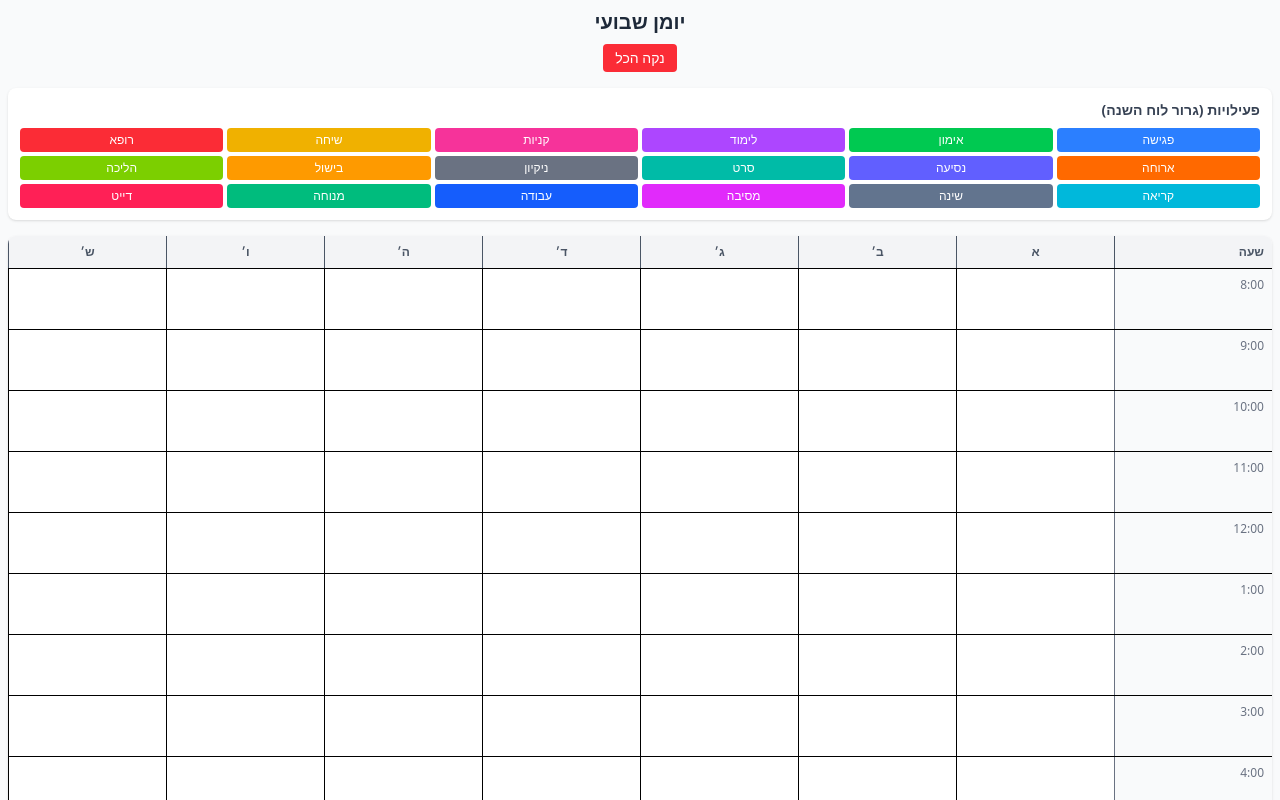
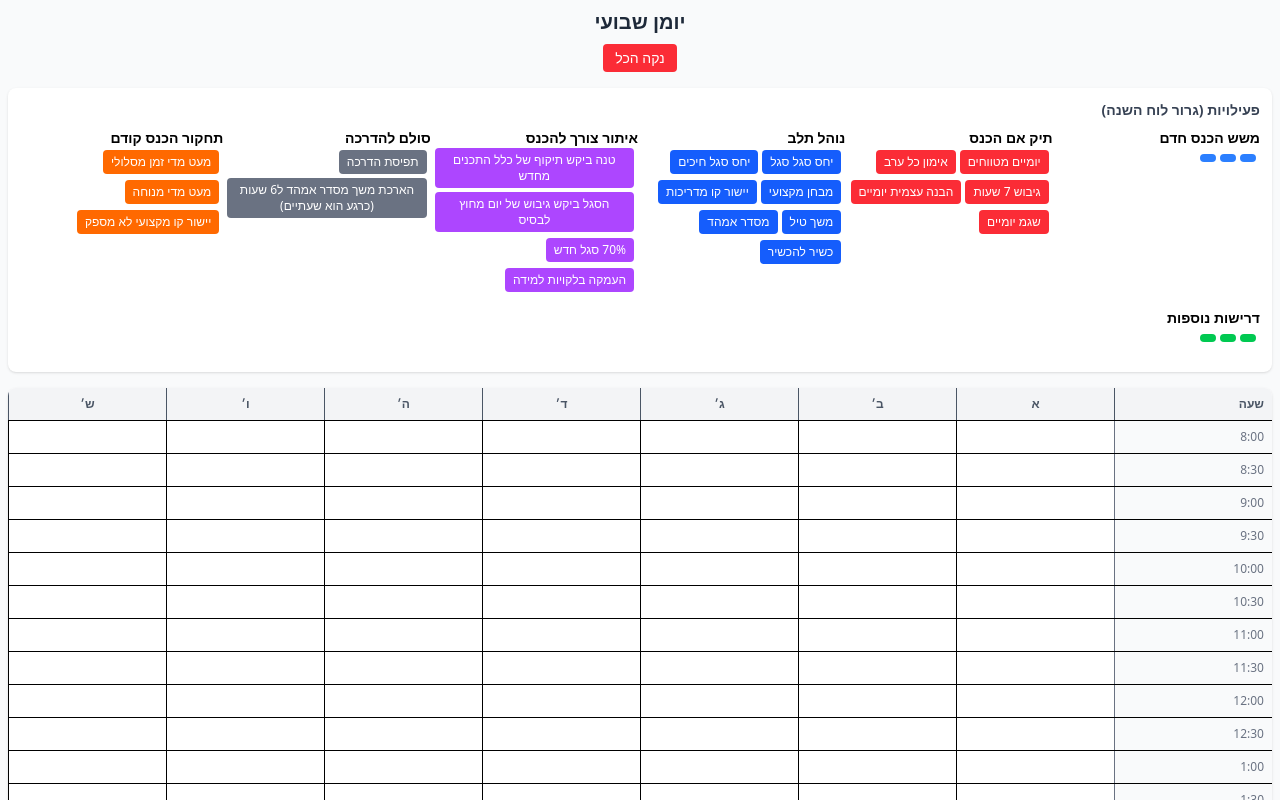
Before and after one commit to rfblxekt343/calender-new, a React (Vite) app: page / in a window 1280 px wide. Shown: the top 800 px of the page. Built offline with nearby package versions, Linux system fonts and the light colour scheme.

Commit message:
newest commit

```diff
--- a/src/App.jsx
+++ b/src/App.jsx
@@ -1,9 +1,22 @@
 import WeeklyCalendar from "./components/WeeklyCalneder"
-
+import { useEffect } from 'react';
+import { useState } from "react";
 
 function App() {
+const [showAlert, setShowAlert] = useState(false);
+  useEffect(() => {
+    const timer = setTimeout(() => {
+      setShowAlert(true);
+    }, 3000);
+
+    return () => clearTimeout(timer); // Cleanup the timer if the component unmounts
+  }, []);
+
   return (
-   <WeeklyCalendar/>
+   <>
+     <WeeklyCalendar/>
+     {showAlert && <div className="alert">Hello after 3 seconds!</div>}
+   </>
   )
 }
 
--- a/src/components/WeeklyCalneder.jsx
+++ b/src/components/WeeklyCalneder.jsx
@@ -5,33 +5,68 @@ const WeeklyCalendar = () => {
   const [draggedItem, setDraggedItem] = useState(null);
 
   const days = ['א', 'ב׳', 'ג׳', 'ד׳', 'ה׳', 'ו׳', 'ש׳']; // Mon-Sun in Hebrew
-  const hours = Array.from({ length: 14 }, (_, i) => i + 8); // 8 AM to 9 PM
+  const startHour = 8; // 8 AM
+  const endHour = 21;   // 9 PM
+  const timeIncrements = 0.5; // Half-hour increments
+  const hours = Array.from({ length: (endHour - startHour) / timeIncrements * 2 }, (_, i) => startHour + i * timeIncrements);
 
-  const wordBank = [
-    { text: 'פגישה', color: 'bg-blue-500' },
-    { text: 'אימון', color: 'bg-green-500' },
-    { text: 'לימוד', color: 'bg-purple-500' },
-    { text: 'קניות', color: 'bg-pink-500' },
-    { text: 'שיחה', color: 'bg-yellow-500' },
-    { text: 'רופא', color: 'bg-red-500' },
-    { text: 'ארוחה', color: 'bg-orange-500' },
-    { text: 'נסיעה', color: 'bg-indigo-500' },
-    { text: 'סרט', color: 'bg-teal-500' },
-    { text: 'ניקיון', color: 'bg-gray-500' },
-    { text: 'בישול', color: 'bg-amber-500' },
-    { text: 'הליכה', color: 'bg-lime-500' },
-    { text: 'קריאה', color: 'bg-cyan-500' },
-    { text: 'שינה', color: 'bg-slate-500' },
-    { text: 'מסיבה', color: 'bg-fuchsia-500' },
-    { text: 'עבודה', color: 'bg-blue-600' },
-    { text: 'מנוחה', color: 'bg-emerald-500' },
-    { text: 'דייט', color: 'bg-rose-500' }
+  const contentsTypes = [
+    { value: 'פיקודי', color: 'bg-blue-400' },
+    { value: 'הדרכתי', color: 'bg-green-400' },
+    { value: 'מקצועי', color: 'bg-purple-400' },
+    { value: 'לוגיסיטי', color: 'bg-orange-400' }
+  ];
+  // Define 7 small banks, each with a title, color, and items
+  const wordBanks = [
+    {
+      title: 'משש הכנס חדם',
+      color: 'bg-blue-500',
+      items: ['', '', '']
+    },
+    {
+      title: 'תיק אם הכנס',
+      color: 'bg-red-500',
+      items: ['יומיים מטווחים', 'אימון כל ערב', 'גיבוש 7 שעות','הבנה עצמית יומיים','שגמ יומיים']
+    },
+    {
+      title: 'נוהל תלב',
+      color: 'bg-blue-600',
+      items: ['יחס סגל סגל', 'יחס סגל חיכים', 'מבחן מקצועי','יישור קו מדריכות', 'משך טיל','מסדר אמהד','כשיר להכשיר']
+    },
+    {
+      title: 'איתור צורך להכנס',
+      color: 'bg-purple-500',
+      items: ['טנה ביקש תיקוף של כלל התכנים מחדש', 'הסגל ביקש גיבוש של יום מחוץ לבסיס','70% סגל חדש','העמקה בלקויות למידה']
+    },
+    {
+      title: 'סולם להדרכה',
+      color: 'bg-gray-500',
+      items: ['תפיסת הדרכה', 'הארכת משך מסדר אמהד ל6 שעות (כרגע הוא שעתיים)']
+    },
+    {
+      title: 'תחקור הכנס קודם',
+      color: 'bg-orange-500',
+      items: ['מעט מדי זמן מסלולי', 'מעט מדי מנוחה','יישור קו מקצועי לא מספק']
+    },
+    {
+      title: 'דרישות נוספות',
+      color: 'bg-green-500',
+      items: ['', '', '']
+    }
   ];
 
   const formatHour = (hour) => {
-    if (hour === 12) return '12:00';
-    if (hour > 12) return `${hour - 12}:00`;
-    return `${hour}:00`;
+    const hourInt = Math.floor(hour);
+    const minutes = (hour % 1) * 60;
+
+    let displayHour = hourInt === 12 ? '12' : (hourInt > 12 ? hourInt - 12 : hourInt).toString();
+    let displayMinutes = minutes === 0 ? '00' : minutes.toString();
+
+    return `${displayHour}:${displayMinutes}`;
+  };
+
+    const generateKey = (day, hour) => {
+        return `${day}-${hour}`;
     };
 
   const handleDragStart = (e, item) => {
@@ -47,7 +82,7 @@ const WeeklyCalendar = () => {
  const handleDrop = (e, day, hour) => {
     e.preventDefault();
     if (draggedItem) {
-      const key = `${day}-${hour}`;
+        const key = generateKey(day, hour);
         const newItem = {
             ...draggedItem,
             id: Date.now() + Math.random()
@@ -62,8 +97,9 @@ const WeeklyCalendar = () => {
     }
 };
 
+
   const removeItem = (day, hour, itemId) => {
-    const key = `${day}-${hour}`;
+       const key = generateKey(day, hour);
     setCalendarItems(prev => ({
       ...prev,
       [key]: (prev[key] || []).filter(item => item.id !== itemId)
@@ -91,14 +127,21 @@ const WeeklyCalendar = () => {
       <div className="mb-4 bg-white rounded-lg p-3 shadow-sm">
         <h2 className="text-sm font-semibold text-gray-700 mb-2">פעילויות (גרור לוח השנה)</h2>
         <div className="grid grid-cols-6 gap-1">
-          {wordBank.map((item, index) => (
-            <div
-              key={index}
+          {wordBanks.map((item, index) => (
+            <div key={index} className="mb-2">
+              <h3 className="text-sm font-semibold">{item.title}</h3>
+              <ul>
+                {item.items.map((bankItem, bankIndex) => (
+                  <li
+                    key={bankIndex}
                     draggable
-              onDragStart={(e) => handleDragStart(e, item)}
-              className={`${item.color} text-white text-xs font-medium py-1 px-2 rounded cursor-move active:scale-95 transition-transform text-center select-none`}
+                    onDragStart={(e) => handleDragStart(e, { title: bankItem, color: item.color })} // Pass individual item as dragged item
+                    className={`${item.color} text-white text-xs font-medium py-1 px-2 rounded cursor-move active:scale-95 transition-transform text-center select-none inline-block mr-1 mb-1`}
                   >
-              {item.text}
+                    {bankItem}
+                  </li>
+                ))}
+              </ul>
             </div>
           ))}
         </div>
@@ -118,7 +161,7 @@ const WeeklyCalendar = () => {
 
         {/* Time Rows */}
         {hours.map(hour => (
-          <div key={hour} className="grid grid-cols-8 border-b last:border-b-0 min-h-[60px]">
+          <div key={hour} className="grid grid-cols-8 border-b last:border-b-0 min-h-[30px]">
             {/* Time Column */}
             <div className="p-2 text-xs font-medium text-gray-500 border-l bg-gray-50 flex items-start">
               {formatHour(hour)}
@@ -126,13 +169,13 @@ const WeeklyCalendar = () => {
 
             {/* Day Columns */}
             {days.map(day => {
-              const key = `${day}-${hour}`;
+              const key = generateKey(day, hour);
               const items = calendarItems[key] || [];
 
               return (
                 <div
                   key={day}
-                  className="border-l first:border-l-0 p-1 min-h-[60px] hover:bg-gray-50 transition-colors"
+                  className="border-l first:border-l-0 p-1 min-h-[30px] hover:bg-gray-50 transition-colors"
                   onDragOver={handleDragOver}
                   onDrop={(e) => handleDrop(e, day, hour)}
                 >
@@ -144,7 +187,7 @@ const WeeklyCalendar = () => {
                         onClick={() => removeItem(day, hour, item.id)}
                       >
                         <span className="text-xs ml-1 opacity-70">×</span>
-                        <span className="truncate flex-1 text-right">{item.text}</span>
+                        <span className="truncate flex-1 text-right">{item.title}</span>
                       </div>
                     ))}
                   </div>
```
Lines whose indentation alone changed are shown as unchanged.
